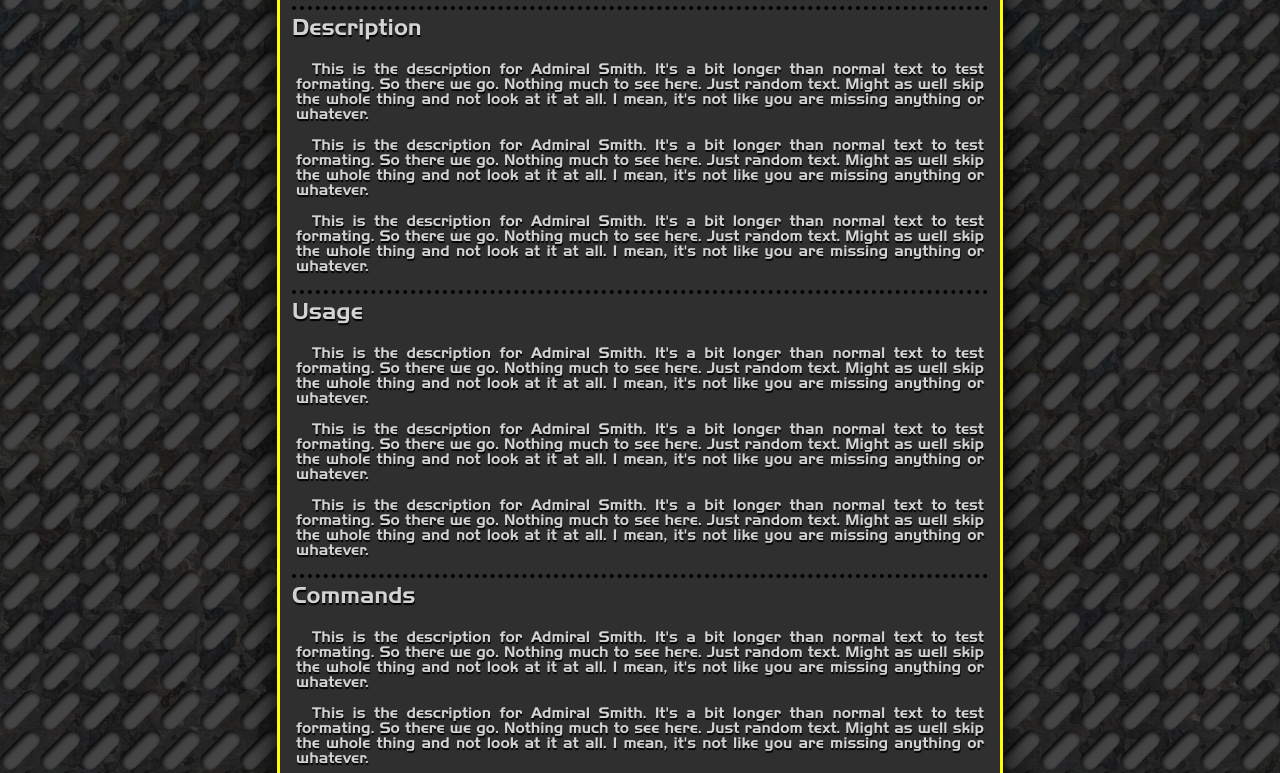
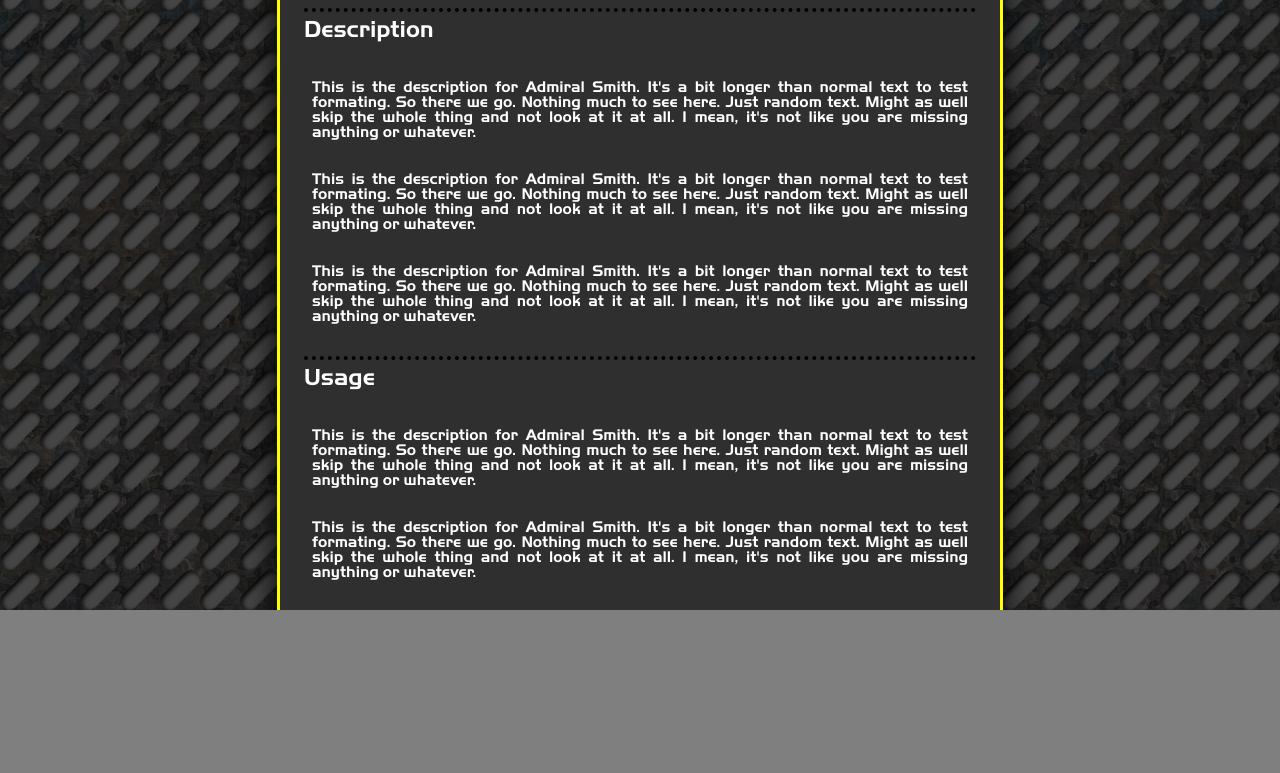
Before and after one commit to Vanemiera/admiral-smith, a website: page docs/index.html in a window 1280 px wide. Shown: the part 190-963 px from the top of the page. After the commit the page ends 800 px from the top, so only its background shows below. Drawn offline with Linux system fonts and the light colour scheme.

Commit message:
Fix various CSS issues and add link to headers

```diff
--- a/docs/index.html
+++ b/docs/index.html
@@ -4,13 +4,15 @@
     <meta charset="utf-8">
     <title>Admiral Smith</title>
     <link rel="stylesheet" href="style.css">
+    <meta name="viewport" content="width=device-width, initial-scale=1.0">
+    <meta name="theme-color" content="#1f1f1f">
   </head>
   <body><div id="decal">
     <div id="content-pillar">
       <br>
       <div id="avatar"></div>
       <h1 class="gothic">Admiral Smith</h1>
-      <h2 class="gothic">Description</h2>
+      <h2 class="gothic" id="description"><a href="#description">Description</a></h2>
       <p class="gothic">
         This is the description for Admiral Smith.
         It's a bit longer than normal text to test formating.
@@ -33,7 +35,7 @@
         I mean, it's not like you are missing anything or whatever.
       </p>
 
-      <h2 class="gothic">Usage</h2>
+      <h2 class="gothic" id="usage"><a href="#usage">Usage</a></h2>
       <p class="gothic">
         This is the description for Admiral Smith.
         It's a bit longer than normal text to test formating.
@@ -56,7 +58,7 @@
         I mean, it's not like you are missing anything or whatever.
       </p>
 
-      <h2 class="gothic">Commands</h2>
+      <h2 class="gothic" id="commands"><a href="#commands">Commands</a></h2>
       <p class="gothic">
         This is the description for Admiral Smith.
         It's a bit longer than normal text to test formating.
--- a/docs/style.css
+++ b/docs/style.css
@@ -17,6 +17,8 @@ body {
   background-blend-mode: multiply;
   background-repeat: repeat;
   background-size: 40px 40px;
+  height: 100%;
+  overflow: auto;
 }
 
 @font-face {
@@ -26,26 +28,34 @@ body {
 
 .gothic {
   font-family: handelGothic;
-  text-shadow: 0.5px 1.5px 1px black;
-  color: lightgray;
+  font-weight: normal;
   cursor: default;
 }
 
-p{
+p {
   margin: 1em;
   text-align: justify;
-  text-indent: 1em;
 }
 
 h1 {
   text-align: center;
   text-decoration: underline;
+  text-shadow: 0.5px 1.5px 1px black;
 }
 
-h2{
+h2 {
   margin: 0.5em;
   border-top: 4px dotted black;
   line-height: 150%;
+}
+
+h2 a {
+  color: inherit;
+  text-decoration: inherit;
+}
+
+h2 a:hover {
+  text-decoration: underline;
 }
 
 #legal {
@@ -72,14 +82,26 @@ h2{
   margin: auto;
   background-color: #2f2f2f;
   max-width: 45em;
-  min-width: 16em;
+  min-width: 20em;
   min-height: 100%;
+  color: white;
 }
 
 @media only screen and (min-width: 45em) {
-    #content-pillar {
-        border-left: yellow solid 3px;
-        border-right: yellow solid 3px;
-        box-shadow: 0 0 2em black;
-    }
+  p {
+    margin: 2em;
+    text-align: justify;
+  }
+
+  h2 {
+    margin: 1em;
+    border-top: 4px dotted black;
+    line-height: 150%;
+  }
+
+  #content-pillar {
+    border-left: yellow solid 3px;
+    border-right: yellow solid 3px;
+    box-shadow: 0 0 2em black;
+  }
 }
```
